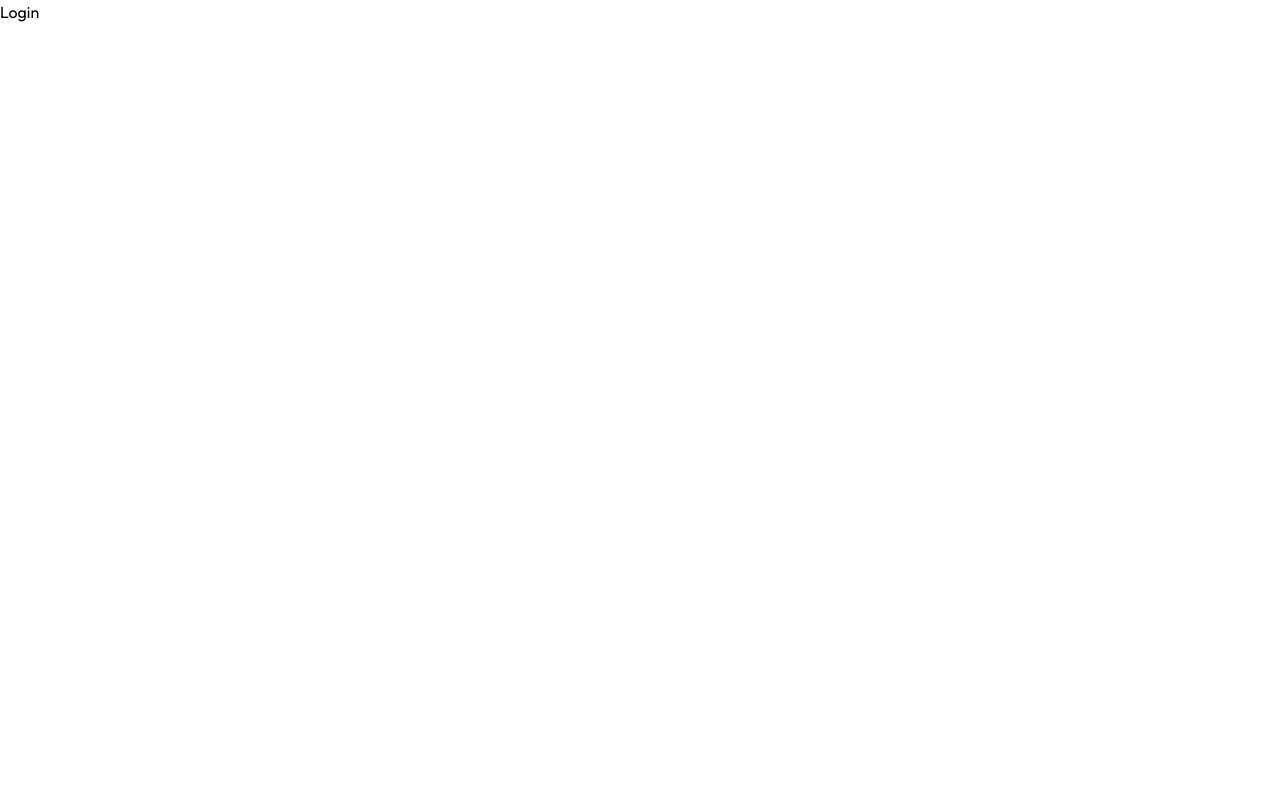
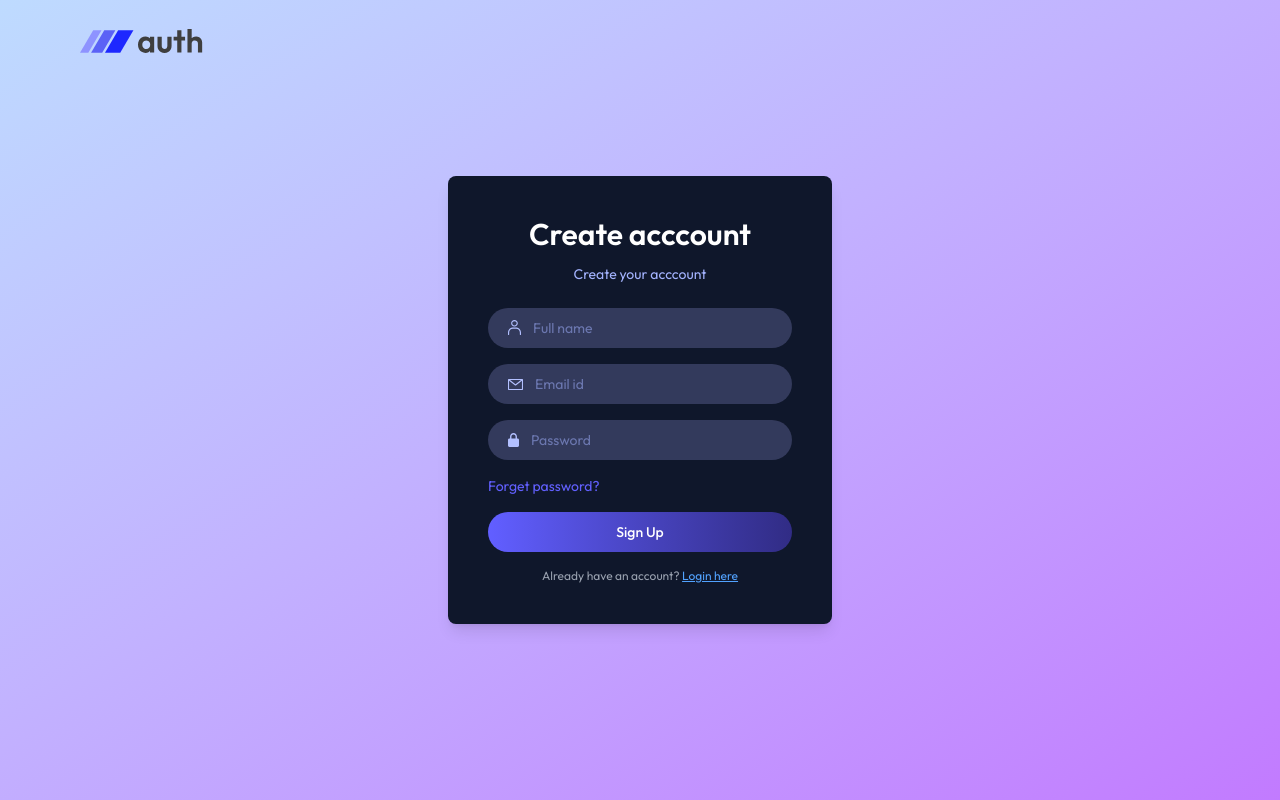
Before and after one commit to saurabh-xd/mern-auth, a React app in the folder client/: page /login in a window 1280 px wide. Built offline with nearby package versions, Linux system fonts and the light colour scheme; the HTML template or start-up script is replaced by a standard one.

Commit message:
login page

```diff
--- a/client/src/App.jsx
+++ b/client/src/App.jsx
@@ -4,8 +4,7 @@
 import Login from './pages/Login'
 import EmailVerify from './pages/EmailVerify'
 import ResetPassword from './pages/ResetPassword'
-import Navbar from './components/Navbar'
-import Header from './components/Header'
+
 
 const App = () => {
   return (
--- a/client/src/components/Navbar.jsx
+++ b/client/src/components/Navbar.jsx
@@ -12,7 +12,7 @@
         <img src={assets.logo} alt="" className='w-28 sm:w-32'/>
 
         <button onClick={()=>navigate('/login')}
-        className='flex items-center gap-2 border border-gray-500 rounded-full px-6 py-2 text-gray-800 hover:bg-gray-100 transition-all'>Login <img src={assets.arrow_icon} alt="" /></button>
+        className='flex items-center gap-2 border border-gray-500 rounded-full px-6 py-2 text-gray-800 hover:bg-gray-100 transition-all cursor-pointer'>Login <img src={assets.arrow_icon} alt="" /></button>
 
     </div>
   )
--- a/client/src/pages/Login.jsx
+++ b/client/src/pages/Login.jsx
@@ -1,8 +1,58 @@
-import React from 'react'
+import React, { useState } from 'react'
+import { assets } from '../assets/assets'
+
 
 const Login = () => {
+
+const [state, setstate] = useState('Sign Up')
+const [name, setname] = useState('')
+const [email, setEmail] = useState('')
+const [password, setPassword] = useState('')
+
   return (
-    <div>Login</div>
+    <div className='flex items-center justify-center min-h-screen px-6 sm:px-0 bg-gradient-to-br
+    from-blue-200 to-purple-400 '>
+      <img src={assets.logo} className="absolute left-5 sm:left-20 top-5 w-28 sm:w-32 cursor-pointer" />
+
+      <div className='bg-slate-900 p-10 rounded-lg shadow-lg w-full sm:w-96 text-indigo-300 text-sm'>
+        <h2 className='text-3xl font-semibold text-white text-center mb-3'>{state === 'Sign Up' ? 'Create acccount' : 'Login'} </h2>
+        <p className='text-center text-sm mb-6'>{state === 'Sign Up' ? 'Create your acccount' : 'Login to your account'}</p>
+
+        <form action="">
+          {state === 'Sign Up' && ( <div className='mb-4 flex items-center gap-3 w-full px-5 py-2.5  rounded-full bg-[#333A5C]'>
+            <img src={assets.person_icon} alt="" />
+            <input className='bg-transparent outline-none' type='text' placeholder='Full name' required/>
+          </div>)}
+
+
+          <div className='mb-4 flex items-center gap-3 w-full px-5 py-2.5  rounded-full bg-[#333A5C]'>
+            <img src={assets.mail_icon} alt="" />
+            <input className='bg-transparent outline-none' type='email' placeholder='Email id' required/>
+          </div>
+
+          <div className='mb-4 flex items-center gap-3 w-full px-5 py-2.5  rounded-full bg-[#333A5C]'>
+            <img src={assets.lock_icon} alt="" />
+            <input className='bg-transparent outline-none' type='password' placeholder='Password' required/>
+          </div>
+
+          <p className='mb-4 text-indigo-500 cursor-pointer'>Forget password?</p>
+
+          <button className='w-full py-2.5 rounded-full bg-gradient-to-r from-indigo-500 to-indigo-900 text-white font-medium'>{state}</button>
+        </form>
+
+        {state === 'Sign Up' ? ( <p className='text-gray-400 text-center text-xs mt-4'>Already have an account?{' '}
+        <span onClick={()=> setstate('Login')} className='text-blue-400 cursor-pointer underline'>Login here</span>
+      </p>) : ( <p className='text-gray-400 text-center text-xs mt-4'>Dont't have an account?{' '}
+        <span onClick={()=> setstate('Sign Up')} className='text-blue-400 cursor-pointer underline'>Sign up </span>
+      </p>)}
+
+
+
+
+
+      </div>
+
+    </div>
   )
 }
 
```
